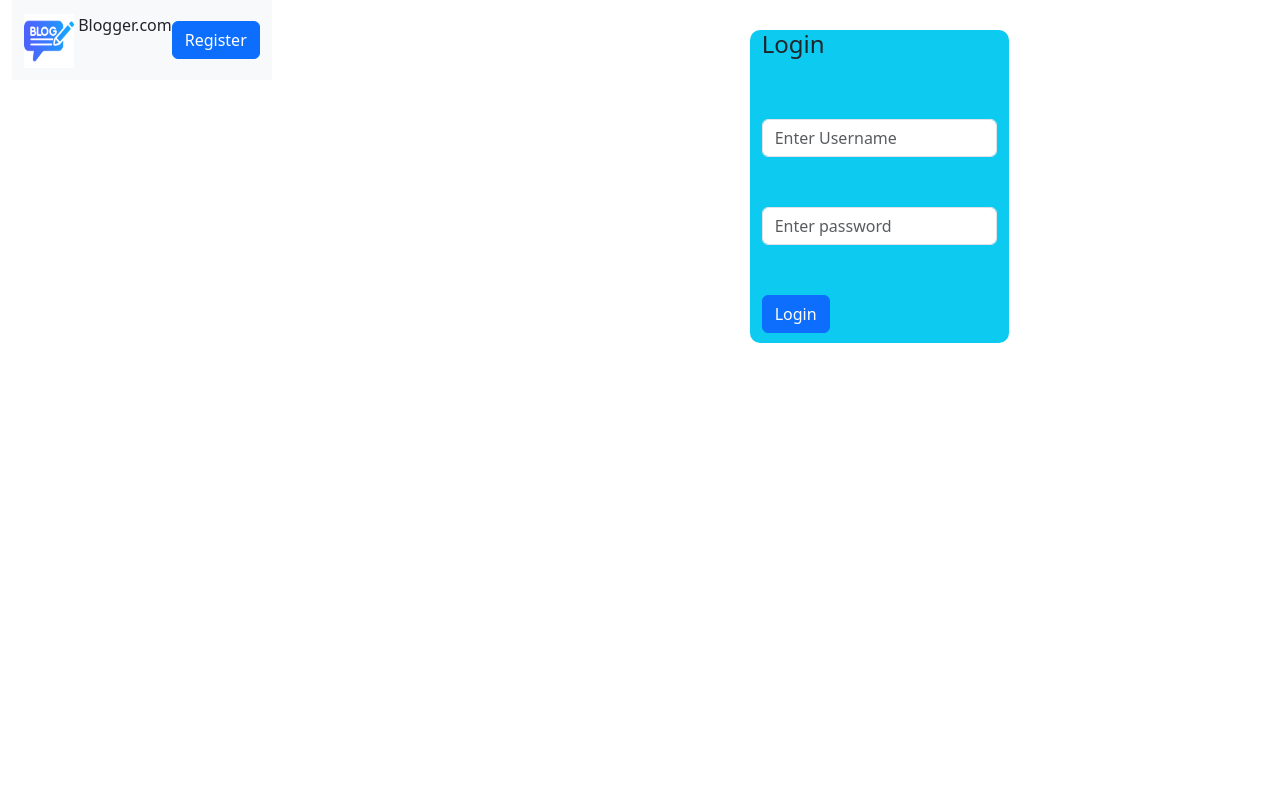
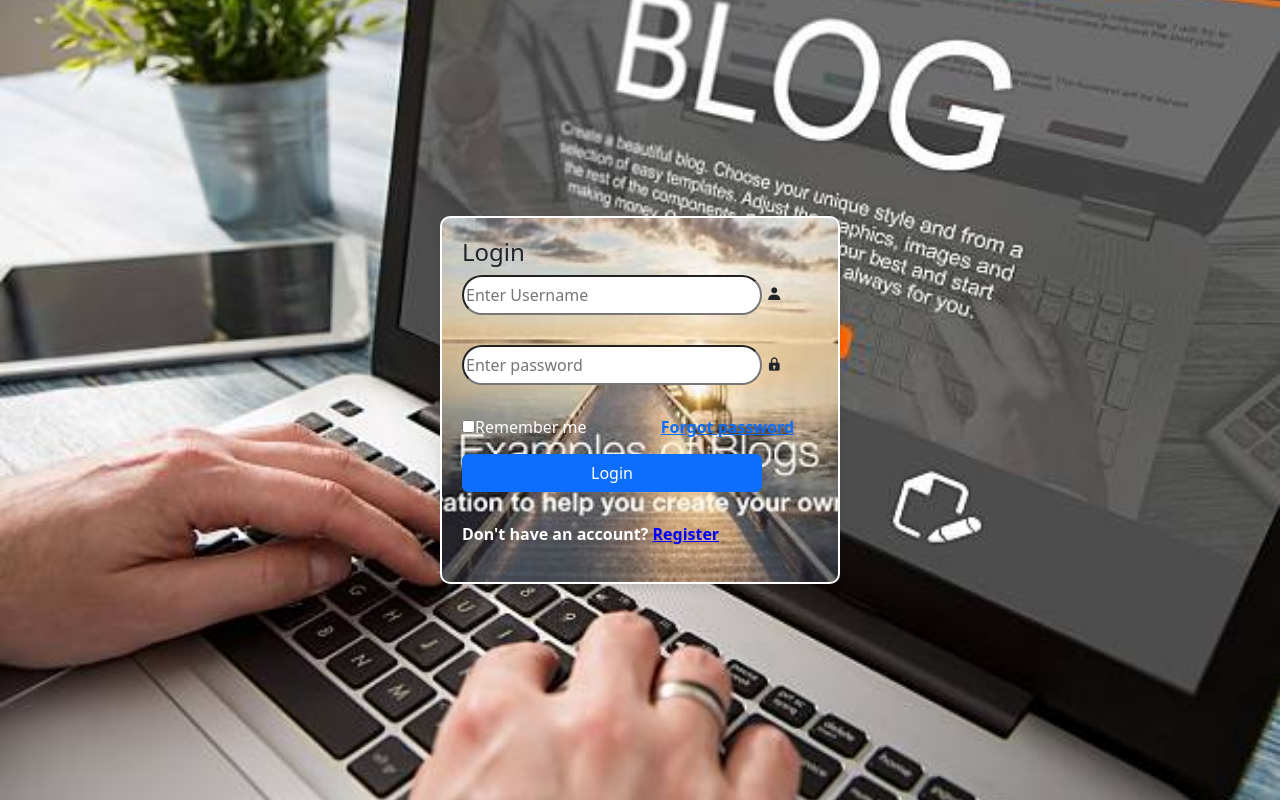
Before and after one commit to Elixzokyai/Final-Project, a Django app: template accounts/templates/accounts/login.html in a window 1280 px wide. Run offline with Django 5.2, Linux system fonts and the light colour scheme; the template is opened without the code that fills it, so the values that code supplies are empty; some libraries are stand-ins or nearby versions.

Commit message:
first commit

```diff
--- a/accounts/templates/accounts/login.html
+++ b/accounts/templates/accounts/login.html
@@ -1,61 +1,80 @@
+
 <!DOCTYPE html>
 <html lang="en">
 <head>
     <meta charset="UTF-8">
-    <title>Blog</title>
+    <meta name="viewport" content="width=device-width, initial-scale=1">
+    <title>Blog | login</title>
      <link href="https://cdn.jsdelivr.net/npm/bootstrap@5.3.3/dist/css/bootstrap.min.css" rel="stylesheet" integrity="sha384-QWTKZyjpPEjISv5WaRU9OFeRpok6YctnYmDr5pNlyT2bRjXh0JMhjY6hW+ALEwIH" crossorigin="anonymous">
-     <link href="styles.css" rel="stylesheet">
+     <link href="styles1.css" rel="stylesheet">
      <link href="bootstrap/css/bootstrap.css" rel="stylesheet">
     <link href="bootstrap/css/bootstrap-grid.css" rel="stylesheet">
     <link href="bootstrap/css/bootstrap.min.css" rel="stylesheet">
     <link href="bootstrap/css/bootstrap-grid.min.css" rel="stylesheet">
+    <link href='https://unpkg.com/boxicons@2.1.4/css/boxicons.min.css' rel='stylesheet'>
 </head>
-<body>
-
-<div class="container-fluid">
-    <div class="AllContains">
-        <div id="navbar">
-             <nav class="navbar bg-body-tertiary" style="height: 80px; margin-bottom: 80px">
-                              <div class="container-fluid">
-                                        <a>
-                                            {% load static %}
-                                          <img src="{% static 'blog.png' %}" alt="Logo" width="50px" height="54px" class="d-inline-block align-text-top">
-                                          Blogger.com
-                                        </a>
-                                  <a href="{%   url  'register'  %}" type="submit" class="btn btn-primary">Register</a>
-                              </div>
-                    </nav>
-        </div>
-        <div id="Some1" style="position: relative;">
+{%  load static  %}
+<body style="margin: 0;
+  height: 100vh; /* Make the body take the full viewport height */
+  display: flex;
+  justify-content: center; /* Center horizontally */
+  align-items: center;
+ background-image: url('{% static "blog1.jpg" %}');
+ background-repeat: no-repeat; /* Prevent the image from repeating */
+background-size: cover; /* Make the image cover the entire body */
+background-position: center;
+animation: zoomEffect 10s infinite alternate;
+"  >
 
 
-            <div class="container">
-                <div class="row">
-                    <div style="margin-bottom: 150px" class="col-md-4"></div>
-                     <div style="background-color: #0dcaf0; border-radius: 10px" class="col-md-4"  style="border: 1px solid #ddd; padding: 15px; border-radius: 5px; background-color: #f8f9fa; position: absolute;
+         <div class="container" style="
+          display: flex;
+          justify-content: center;
+          align-items: center;
+          width: 100%;
           transition: transform 0.3s, box-shadow 0.3s; cursor: pointer;"
                                                                  onmouseover="this.style.transform='scale(1.05)'; this.style.boxShadow='0 4px 8px rgba(0,0,0,0.2)';"
-                                                                 onmouseout="this.style.transform='scale(1)'; this.style.boxShadow='none'; ">
+                                                                 onmouseout="this.style.transform='scale(1)'; this.style.boxShadow='none';">
+                 <div class="wrapper"  style="width: 100%;
+                                  max-width: 400px; /* Limit the width for better design */
+                                  padding: 20px;
+                                  background-color: #fff;
+                                  border-radius: 10px;
+                                  box-shadow: 0 4px 8px rgba(0, 0, 0, 0.1);
+                                border: 2px solid #ffffff;
+                                background-image: url('{% static "backgr1.jpg" %}');
+                                 background-repeat: no-repeat; /* Prevent the image from repeating */
+                                background-size: cover; /* Make the image cover the entire body */
+                                background-position: center;">
 
                          <h4>Login</h4>
 
                          <form method="post">
 
                                     {%     csrf_token   %}
-                                    <input style="margin-top: 60px; margin-bottom: 50px" class="form-control" name="username" placeholder="Enter Username"/>
-                                    <input class="form-control" name="password" placeholder="Enter password"/>
-                                    <button style="margin-top: 50px; margin-bottom: 10px" class="btn btn-primary" type="submit">Login</button>
-                                </form>
+                             <div style="margin-bottom: 30px;"  >
+                                 <input style="position: relative; border-radius: 30px; width: 300px; height: 40px; "   name="username" placeholder="Enter Username" required/>
+                                 <i   class='bx bxs-user'></i>
 
                              </div>
-                     <div class="col-md-4"></div>
+                               <div style="margin-bottom: 30px" >
+                                      <input   style="position: relative; border-radius: 30px; width: 300px; height: 40px; "  name="password" placeholder="Enter password" required/>
+                                       <i   class='bx bxs-lock'></i>
                                </div>
-
+                             <div style="margin-bottom: 15px"  class="remember-forgot">
+                                 <label style="color: white"><input   type="checkbox">Remember me</label>
+                                 <a style="margin-left: 70px"  href="{%   url  'register'  %}"><strong>Forgot password</strong></a>
                              </div>
-        </div>
+                            <div>
+                                 <button style="width: 300px; margin-bottom: 30px"  class="btn btn-primary" type="submit">Login</button>
 
                             </div>
 
+                         </form>
+                          <div class="register-link">
+                                 <p style="color: white"><strong>Don't have an account?</strong>  <a href="{%   url  'register'  %}" type="submit" class="register-link-text"><strong>Register</strong></a></p>
+                             </div>
+                 </div>
          </div>
 
 
--- a/accounts/templates/accounts/register.html
+++ b/accounts/templates/accounts/register.html
@@ -48,7 +48,7 @@
 
 </head>
 <body>
-<div class="wave-container">
+<div class="wave-container" >
   <div class="container-fluid">
             <div class="AllContains">
                 <div id="navbar">
--- /dev/null
+++ b/accounts/templates/accounts/styles1.css
@@ -0,0 +1,58 @@
+@import url("https://fonts.googleapis.com/css2?family=Poppins:wght@300;400;500;600;700;800;900; display=swap");
+
+
+.body {
+  margin: 0;
+  height: 100vh; /* Make the body take the full viewport height */
+  display: flex;
+  justify-content: center; /* Center horizontally */
+  align-items: center;     /* Center vertically */
+  background-color: #f5f5f5; /* Optional: for visual contrast */
+}
+
+.container {
+  display: flex;
+  justify-content: center;
+  align-items: center;
+  width: 100%;
+}
+
+.wrapper {
+  width: 100%;
+  max-width: 400px; /* Limit the width for better design */
+  padding: 20px;
+  background-color: #fff;
+  border-radius: 10px;
+  box-shadow: 0 4px 8px rgba(0, 0, 0, 0.1);
+   transition: transform 0.3s, box-shadow 0.3s; cursor: pointer;"
+                                                                 onmouseover="this.style.transform='scale(1.05)'; this.style.boxShadow='0 4px 8px rgba(0,0,0,0.2)';"
+                                                                 onmouseout="this.style.transform='scale(1)'; this.style.boxShadow='none';
+}
+.form-control {
+            width: 100%;
+            padding: 10px;
+            border: 1px solid #ccc;
+            border-radius: 40px;
+        }
+.btn {
+            padding: 10px 15px;
+            background-color: #007bff;
+            color: white;
+            border: none;
+            border-radius: 40px;
+            cursor: pointer;
+            width:100%;
+        }
+        .btn:hover {
+            background-color: #0056b3;
+        }
+.register-link-text {
+    text-decoration: underline;
+    color: blue; /* Default link color; change if needed */
+    font-weight: bold; /* Optional: makes the text bold */
+    cursor: pointer;
+}
+
+.register-link-text:hover {
+    text-decoration: none; /* Removes underline on hover if desired */
+}
```
Also changed, not shown: db.sqlite3, static/backgr1.jpg (added), static/blogback.jpg (added). Lines whose indentation alone changed are shown as unchanged.
